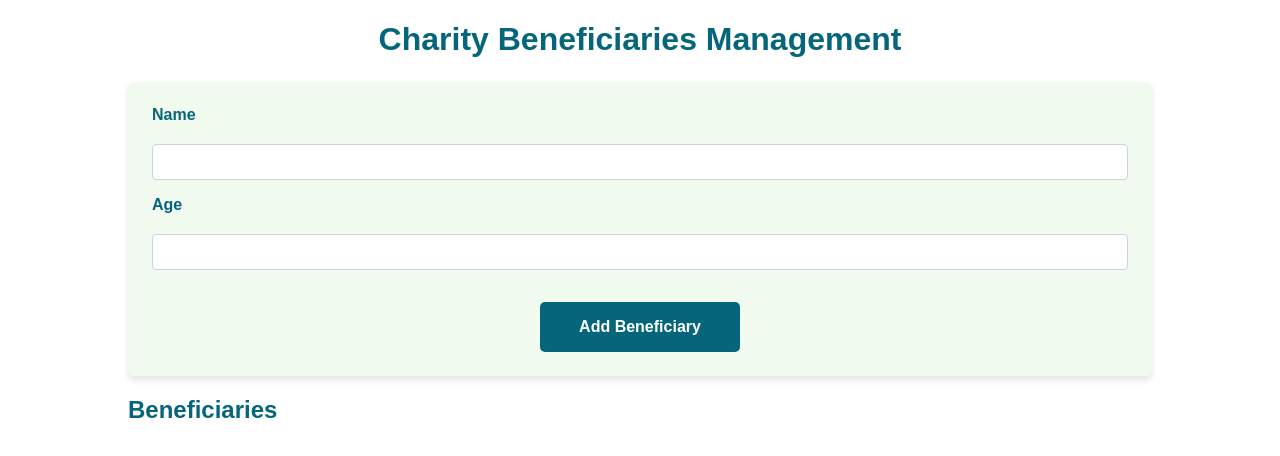
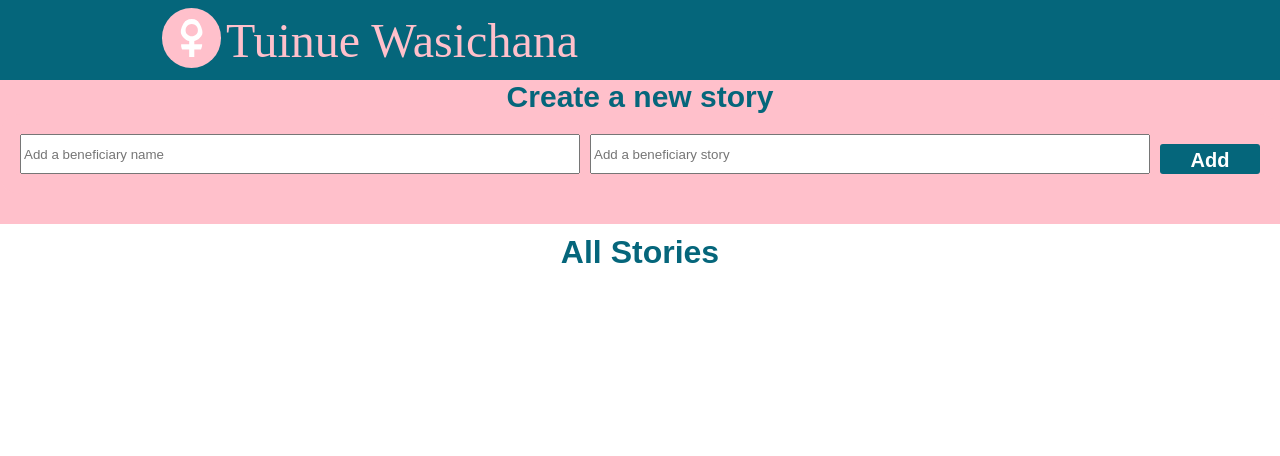
Before and after one commit to chris-wamae/tuinue-wasichana, a React (Create React App) app in the folder frontend/: page /stories in a window 1280 px wide. Shown: the top 456 px of the page. Built offline with nearby package versions, Linux system fonts and the light colour scheme; a web font is replaced by a local one.

Commit message:
Updated charity beneficiary stories

```diff
--- a/frontend/src/components/CharityBeneficiaryStories.js
+++ b/frontend/src/components/CharityBeneficiaryStories.js
@@ -1,76 +1,116 @@
-import React, { useState } from 'react';
-import './CharityBeneficiariesManagement.css';
+import React, { useState } from "react";
+import "./CharityBeneficiaryStories.css";
+import NavBar from "./navbar/NavBar";
 
-const CharityBeneficiariesManagement = () => {
-  const [beneficiaries, setBeneficiaries] = useState([]);
-  const [formData, setFormData] = useState({ name: '', age: '' });
-  const [editing, setEditing] = useState(false);
-  const [editingIndex, setEditingIndex] = useState(null);
+const CharityBeneficiaryStories = () => {
+  const [stories, setStories] = useState([]);
+  const [storyInput, setStoryInput] = useState("");
+  const [name, setName] = useState("");
+  const [updateName,setUpdateName] = useState("")
+  const [updateStory,setUpdateStory] = useState("")
+  const [editingStory, setEditingStory] = useState(null);
+  const [editingStoryInput, setEditingStoryInput] = useState({
+    name:"",
+    story:"",
+  });
 
-  const handleChange = (e) => {
-    const { name, value } = e.target;
-    setFormData((prevData) => ({ ...prevData, [name]: value }));
-  };
-
-  const handleSubmit = (e) => {
-    e.preventDefault();
-    if (editing) {
-      const updatedBeneficiaries = [...beneficiaries];
-      updatedBeneficiaries[editingIndex] = formData;
-      setBeneficiaries(updatedBeneficiaries);
-      setEditing(false);
-    } else {
-      setBeneficiaries((prevData) => [...prevData, formData]);
-    }
-    setFormData({ name: '', age: '' });
-  };
-
-  const handleEdit = (index) => {
-    setFormData(beneficiaries[index]);
-    setEditing(true);
-    setEditingIndex(index);
-  };
-
-  const handleDelete = (index) => {
-    setBeneficiaries((prevData) => prevData.filter((_, i) => i !== index));
-  };
+  console.log(editingStoryInput);
 
   return (
-    <div className="charity-beneficiaries-management">
-      <h1>Charity Beneficiaries Management</h1>
-      <form onSubmit={handleSubmit}>
-        <label htmlFor="name">Name</label>
+    <>
+      <NavBar elements={[]} />
+      <div className="charity-beneficiary-stories">
+        <div className="add-story">
+        <h5 id="title">Create a new story</h5>
+        <form
+          onSubmit={(e) => {
+            e.preventDefault();
+            setStories([
+              ...stories,
+              { id: Date.now(), story: storyInput, name: name },
+            ]);
+            console.log(stories);
+            setStoryInput("");
+          }}
+        >
+
           <input
             type="text"
-          name="name"
-          id="name"
-          value={formData.name}
-          onChange={handleChange}
+            placeholder="Add a beneficiary name"
+            value={name}
+            onChange={(e) => setName(e.target.value)}
           />
-        <label htmlFor="age">Age</label>
           <input
-          type="number"
-          name="age"
-          id="age"
-          value={formData.age}
-          onChange={handleChange}
+            type="text"
+            placeholder="Add a beneficiary story"
+            value={storyInput}
+            onChange={(e) => setStoryInput(e.target.value)}
           />
-        <button type="submit">{editing ? 'Update' : 'Add'} Beneficiary</button>
+
+          <button type="submit">Add</button>
         </form>
-      <h2>Beneficiaries</h2>
-      <ul>
-        {beneficiaries.map((beneficiary, index) => (
-          <li key={index}>
-            {beneficiary.name}, {beneficiary.age} years old
-            <div>
-              <button onClick={() => handleEdit(index)}>Edit</button>
-              <button onClick={() => handleDelete(index)}>Delete</button>
         </div>
-          </li>
+        <h4 className="stories-title">All Stories</h4>
+        <div className="stories">
+
+          {stories.map((story) => (
+            <div key={story.id} className="story">
+              {editingStory === story.id ? (
+                <>
+                  <input
+                    type="text"
+                    placeholder="name"
+                    onChange={(e) =>
+                      setUpdateName(e.target.value)
+                    }
+                  />
+                  <input
+                    type="text"
+                    placeholder="story"
+                    onChange={(e) =>
+                      setUpdateStory(e.target.value)}
+                  />
+                  <button
+                    onClick={() => {
+                      setStories(
+                        stories.map((s) => {
+                          console.log(s.id);
+                          console.log(story.id);
+                          return s.id === story.id
+                            ? {...s,name:updateName,story:updateStory}
+                            : s;
+                        })
+                      );
+                      setEditingStory(null);
+                    }}
+                  >
+                    Update
+                  </button>
+                </>
+              ) : (
+                <>
+                  <h5>{story.name}</h5>
+                  <span>{story.story}</span>
+                  <div className="buttons">
+                  <button onClick={() => setEditingStory(story.id)}>
+                    Edit
+                  </button>
+                  <button
+                    onClick={() =>
+                      setStories(stories.filter((s) => s.id !== story.id))
+                    }
+                  >
+                    Delete
+                  </button>
+                  </div>
+                </>
+              )}
+            </div>
           ))}
-      </ul>
         </div>
+      </div>
+    </>
   );
 };
 
-export default CharityBeneficiariesManagement;
+export default CharityBeneficiaryStories;
```
Lines whose indentation alone changed are shown as unchanged.
